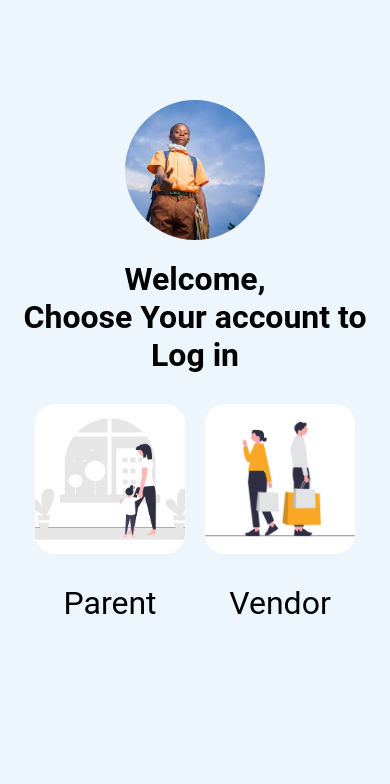
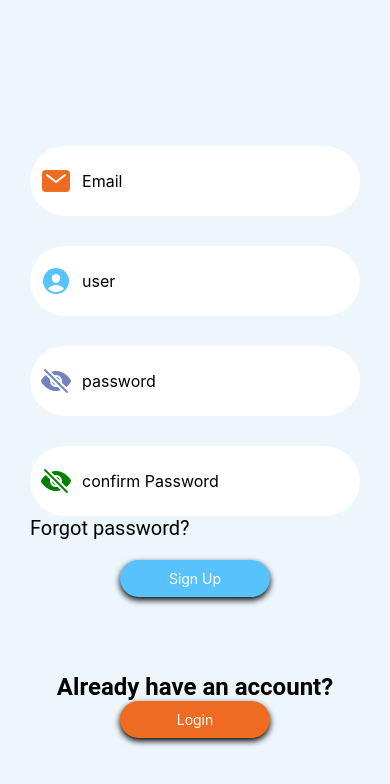
Before and after one commit to felista47/project, a React Native app: screen / in a window 390 px wide. Shown: the top 784 px of the page. Built offline with nearby package versions, Linux system fonts and the light colour scheme.

Commit message:
Login and Sign Up screen UI

```diff
--- a/App.js
+++ b/App.js
@@ -14,9 +14,9 @@ const App = () => {
   return (
     <NavigationContainer>
     <Stack.Navigator>
-    <Stack.Screen options={{headerShown:false}} name="Welcome" component={WelcomeScreen}/>
-    <Stack.Screen name="Login" component={LoginScreen}/>
-    <Stack.Screen name="SignUp" component={SignUpScreen}/>
+    {/* <Stack.Screen options={{headerShown:false}} name="Welcome" component={WelcomeScreen}/> */}
+    {/* <Stack.Screen options={{headerShown:false}} name="Login" component={LoginScreen}/> */}
+    <Stack.Screen options={{headerShown:false}} name="SignUp" component={SignUpScreen}/>
       <Stack.Screen name="Home" component={VendorHomeScreen}/>
     </Stack.Navigator>
   </NavigationContainer>
--- a/screens/LoginScreen.js
+++ b/screens/LoginScreen.js
@@ -1,12 +1,133 @@
-import { View, Text } from 'react-native'
+import { View, Text,TextInput,StyleSheet, Button,Alert,TouchableHighlight,TouchableOpacity } from 'react-native'
 import React from 'react'
+import Ionicons from '@expo/vector-icons/Ionicons';
+
+
 
 const LoginScreen = () => {
   return (
-    <View>
-      <Text>LoginScreen</Text>
+    <View style={styles.container} >
+      <View style={styles.credentials}>
+        <View style={styles.inputContainer}>
+        <Ionicons name="mail" size={32} color="green" style={styles.icon}/>
+      <TextInput style={styles.input} placeholder="Email"/>
+        </View>
+      <View style={styles.inputContainer}>
+      <Ionicons name="eye-off" size={32} color="#EE6B22" style={styles.icon} />
+      <TextInput style={styles.input} placeholder="Password" secureTextEntry/>
+      </View>
+      <Text style={styles.text}>Forgot password?</Text>
+      <TouchableOpacity style={styles.button} onPress={() => Alert.alert('Login successful')}>
+      <Text style={{ color: 'white', textAlign: 'center' }}>Login</Text>
+    </TouchableOpacity>
+      </View>
+
+
+       <View>
+       <Text style={styles.dontHave}>Don't have an account?</Text>
+
+       <TouchableOpacity style={styles.buttonOne} onPress={() => Alert.alert('Login successful')}>
+      <Text style={{ color: 'white', textAlign: 'center' }}>SignUp</Text>
+    </TouchableOpacity>
+    </View>
+
+       <View style={styles.loginOptions}>
+       <TouchableHighlight  style={styles.socials}><Ionicons name="logo-google" color="white"/></TouchableHighlight>
+       <TouchableHighlight  style={styles.socials}><Ionicons name="logo-twitter" color="white"/></TouchableHighlight>
+       <TouchableHighlight  style={styles.socials}><Ionicons name="logo-facebook" color="white"/></TouchableHighlight>
+       </View>
+
+
     </View>
   )
 }
 
 export default LoginScreen
+const styles = StyleSheet.create({
+
+  container : {
+    flex:1,
+    paddingTop: 40,
+    padding:30,
+    justifyContent:'space-evenly',
+    backgroundColor : "#ECF6FC"
+  },
+  credentials:{
+justifyContent:'space-evenly'
+  },
+  inputContainer: {
+    marginTop: 30,
+    flexDirection: 'row',
+    height:70,
+    alignItems: 'center',
+    backgroundColor:'white',
+    borderRadius: 50,
+    paddingHorizontal: 10,
+  },
+  icon: {
+    marginRight: 10,
+  },
+
+input:{
+  flex: 1,
+  fontSize: 16,
+  color: 'black',
+  width:'100%',
+},
+
+  text:{
+    marginTop:'40',
+    fontSize: 20,
+    fontFamily: 'Roboto',
+    fontWeight: 'light'
+  },
+ button:{
+  marginTop: 20,
+  borderRadius: 20,
+  padding: 10,
+  backgroundColor: '#58C2FD',
+  width: 150,
+  alignSelf: 'center',
+  elevation: 8,
+  shadowOffset: {
+    width: 0,
+    height: 3,
+  },
+  shadowRadius: 6,
+},
+buttonOne:{
+  borderRadius: 20,
+  padding: 10,
+  backgroundColor: '#EE6B22',
+  width: 150,
+  alignSelf: 'center',
+  elevation: 8,
+  shadowOffset: {
+    width: 0,
+    height: 3,
+  },
+  shadowRadius: 6,
+},
+
+ loginOptions:{
+  flexDirection: 'row',
+  justifyContent: 'center',
+  alignItems: 'center',
+ },
+
+ dontHave:{
+  fontFamily:'Roboto',
+  fontWeight: 'bold',
+fontSize: 32
+
+ },
+socials:{
+  margin :10,
+  width: 64,
+  height: 64,
+  borderRadius: 32,
+  backgroundColor: '#3b5998',
+  justifyContent: 'center',
+  alignItems: 'center',
+ },
+})
--- a/screens/SignUpScreen.js
+++ b/screens/SignUpScreen.js
@@ -1,12 +1,132 @@
-import { View, Text } from 'react-native'
+import { View, Text,TextInput,StyleSheet, Button,Alert,TouchableHighlight,TouchableOpacity, KeyboardAvoidingView } from 'react-native'
 import React from 'react'
+import Ionicons from '@expo/vector-icons/Ionicons';
+
+
 
 const SignUpScreen = () => {
   return (
-    <View>
-      <Text>SignUpScreen</Text>
+    <KeyboardAvoidingView style={styles.container}>
+
+      <View style={styles.credentials}>
+        <View style={styles.inputContainer}>
+        <Ionicons name="mail" size={32} color="#EE6B22" style={styles.icon}/>
+      <TextInput style={styles.input} placeholder="Email"/>
+        </View>
+        <View style={styles.inputContainer}>
+        <Ionicons name="person-circle" size={32} color="#58C2FD" style={styles.icon}/>
+      <TextInput style={styles.input} placeholder="user"/>
+        </View>
+        <View style={styles.inputContainer}>
+        <Ionicons name="eye-off" size={32} color="#7282BC" style={styles.icon}/>
+      <TextInput style={styles.input} placeholder="password" secureTextEntry/>
+        </View>
+      <View style={styles.inputContainer}>
+      <Ionicons name="eye-off" size={32} color="green" style={styles.icon} />
+      <TextInput style={styles.input} placeholder="confirm Password" secureTextEntry/>
+      </View>
+      <Text style={styles.text}>Forgot password?</Text>
+      <TouchableOpacity style={styles.button} onPress={() => Alert.alert('registered successful')}>
+      <Text style={{ color: 'white', textAlign: 'center' }}>Sign Up</Text>
+    </TouchableOpacity>
+      </View>
+       <View>
+       <Text style={styles.dontHave}>Already have an account?</Text>
+       <TouchableOpacity style={styles.buttonOne} onPress={() => Alert.alert('registered successful')}>
+      <Text style={{ color: 'white', textAlign: 'center' }}>Login</Text>
+    </TouchableOpacity>
     </View>
+
+    </KeyboardAvoidingView>
   )
 }
 
 export default SignUpScreen
+const styles = StyleSheet.create({
+
+  container : {
+    flex:1,
+    paddingTop: 40,
+    padding:30,
+    justifyContent:'space-evenly',
+    backgroundColor : "#ECF6FC"
+  },
+  credentials:{
+justifyContent:'space-evenly'
+  },
+  inputContainer: {
+    marginTop: 30,
+    flexDirection: 'row',
+    height:70,
+    alignItems: 'center',
+    backgroundColor:'white',
+    borderRadius: 50,
+    paddingHorizontal: 10,
+  },
+  icon: {
+    marginRight: 10,
+  },
+
+input:{
+  flex: 1,
+  fontSize: 16,
+  color: 'black',
+  width:'100%',
+},
+
+  text:{
+    marginTop:'40',
+    fontSize: 20,
+    fontFamily: 'Roboto',
+    fontWeight: 'light'
+  },
+ button:{
+  marginTop: 20,
+  borderRadius: 20,
+  padding: 10,
+  backgroundColor: '#58C2FD',
+  width: 150,
+  alignSelf: 'center',
+  elevation: 8,
+  shadowOffset: {
+    width: 0,
+    height: 3,
+  },
+  shadowRadius: 6,
+},
+buttonOne:{
+  borderRadius: 20,
+  padding: 10,
+  backgroundColor: '#EE6B22',
+  width: 150,
+  alignSelf: 'center',
+  elevation: 8,
+  shadowOffset: {
+    width: 0,
+    height: 3,
+  },
+  shadowRadius: 6,
+},
+
+ loginOptions:{
+  flexDirection: 'row',
+  justifyContent: 'center',
+  alignItems: 'center',
+ },
+
+ dontHave:{
+  textAlign: 'center',
+  fontFamily:'Roboto',
+  fontWeight: 'bold',
+  fontSize: 24,
+ },
+socials:{
+  margin :10,
+  width: 64,
+  height: 64,
+  borderRadius: 32,
+  backgroundColor: '#3b5998',
+  justifyContent: 'center',
+  alignItems: 'center',
+ },
+})
```
